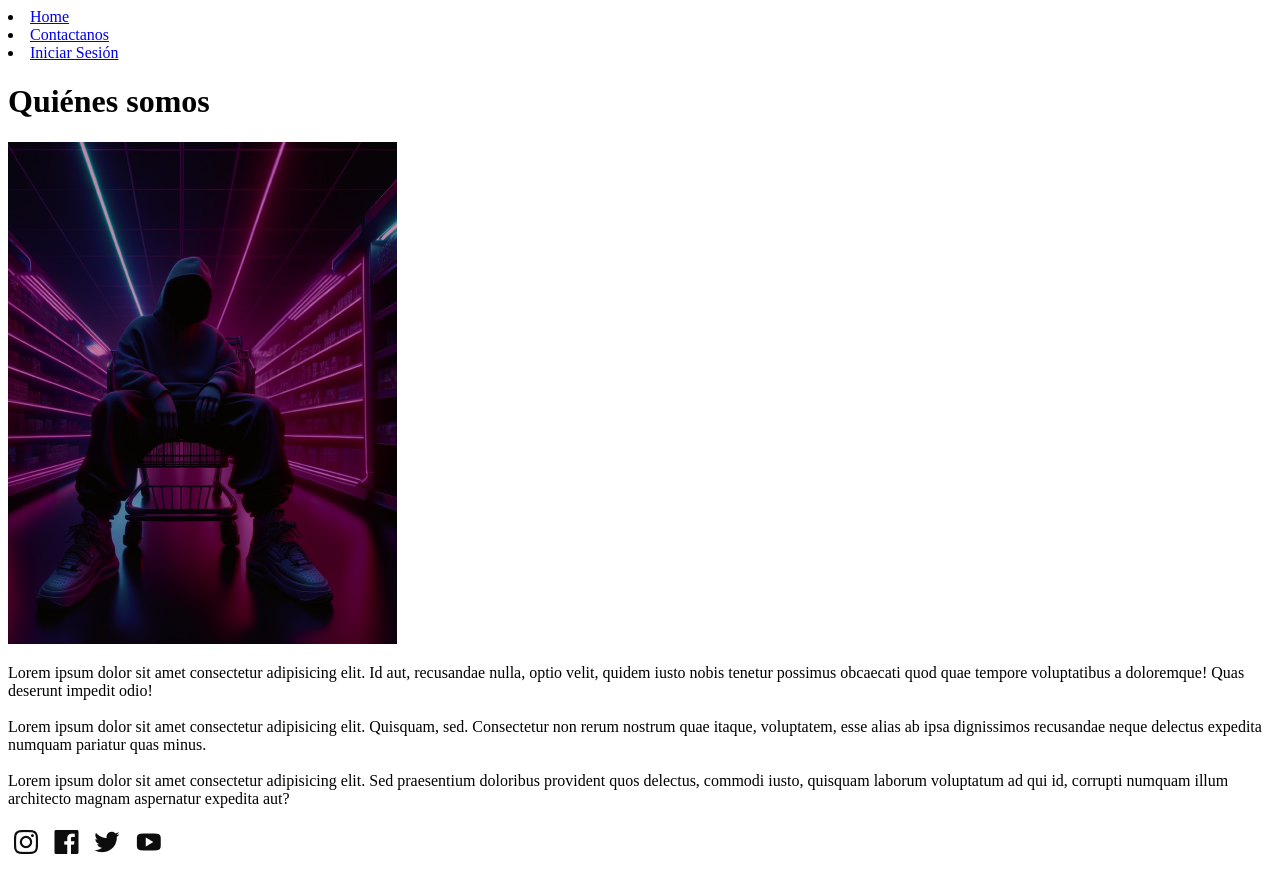
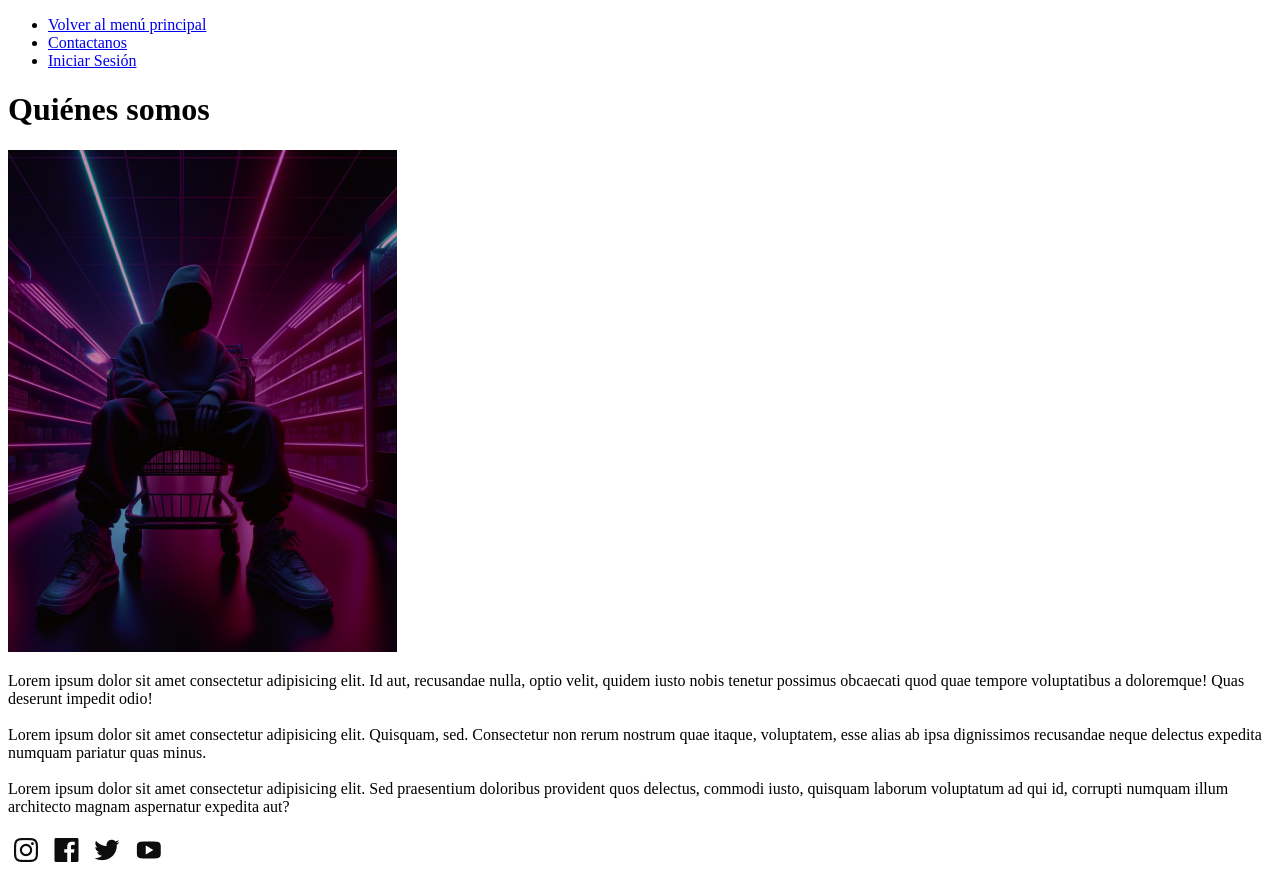
Before and after one commit to Lucas-1988/TF_Informatorio_TecNoticias, a Django app: page /quienessomos/ in a window 1280 px wide. Before the commit the page ends 854 px from the top, so only its background shows below. Run offline with Django 5.2, Linux system fonts and the light colour scheme.

Commit message:
vinculando html 3

```diff
--- a/TPF-Tecnoticias/blog/blog/urls.py
+++ b/TPF-Tecnoticias/blog/blog/urls.py
@@ -4,6 +4,8 @@ from apps.posts.views import posts
 from django.conf import settings
 from django.conf.urls.static import static
 from django.contrib.staticfiles.urls import staticfiles_urlpatterns
+from . import views
+
 
 
 
@@ -11,6 +13,8 @@ urlpatterns = [
     path('admin/', admin.site.urls),
     path('', include('apps.posts.urls')),
     path ('', posts, name='posts'),
+    path('', views.index, name='index'),
+    path('contacto/', views.contacto, name='contacto'),
 ]+static(settings.STATIC_URL, document_root=settings.STATIC_ROOT)
 urlpatterns += staticfiles_urlpatterns()
 urlpatterns += static(settings.MEDIA_URL, document_root=settings.MEDIA_ROOT)
--- a/TPF-Tecnoticias/blog/blog/views.py
+++ b/TPF-Tecnoticias/blog/blog/views.py
@@ -3,3 +3,6 @@ from django.http import HttpResponse
 
 def index(request):
     return render(request, 'index.html')
+
+def contacto(request):
+    return render(request, 'contacto.html')
--- a/TPF-Tecnoticias/blog/templates/contacto.html
+++ b/TPF-Tecnoticias/blog/templates/contacto.html
@@ -5,7 +5,7 @@
     <meta name="viewport" content="width=device-width, initial-scale=1.0">
     <title>TecNoticias</title>
     <ul>
-        <li><a href="{% url 'index' %}">Home</a></li>
+        <li><a href="{% url 'index' %}">Volver al menú principal</a></li>
         <li><a href="{% url 'quienessomos' %}">¿Quiénes somos?</a></li>
         <li><a href="{% url 'registro' %}">Iniciar Sesión</a></li>
     </ul>
--- a/TPF-Tecnoticias/blog/templates/index.html
+++ b/TPF-Tecnoticias/blog/templates/index.html
@@ -1,13 +1,14 @@
 <!DOCTYPE html>
 <html lang="es">
+{% load static %}
     <head>
         <meta charset="UTF-8">
         <meta name="viewport" content="width=device-width, initial-scale=1.0">
         <title>TecNoticias</title>
         <a rel="icon" type="image/png" href="img/enfoqueambico.png"></a>
         <li><a href="{% url 'quienessomos' %}">¿Quienes somos?</a></li>
-        <li><a href="">Contactanos</a></li>
-        <li><a href="">Iniciar Sesión</a></li>
+        <li><a href="{% url 'contacto' %}">Contactanos</a></li>
+        <li><a href="{% url 'registro' %}">Iniciar Sesión</a></li>
     </head>
 
     <body>
--- a/TPF-Tecnoticias/blog/templates/quienessomos.html
+++ b/TPF-Tecnoticias/blog/templates/quienessomos.html
@@ -1,37 +1,33 @@
 <!DOCTYPE html>
 <html lang="es">
+    {% load static %}
     <head>
         <meta charset="UTF-8">
         <meta name="viewport" content="width=device-width, initial-scale=1.0">
         <title>TecNoticias</title>
-        <a rel="icon" type="image/png" href="img/enfoqueambico.png"></a>
-        <li><a href="index2.html">Home</a></li>
-        <li><a href="contacto.html">Contactanos</a></li>
-        <li><a href="registro.html">Iniciar Sesión</a></li>
-
-    <link rel="preconnect" href="https://fonts.googleapis.com">
-    <link rel="preconnect" href="https://fonts.gstatic.com" crossorigin>
-    <link href="https://fonts.googleapis.com/css2?family=Poppins:ital,wght@0,100;0,200;0,300;0,400;0,500;0,600;0,700;0,800;0,900;1,100;1,200;1,300;1,400;1,500;1,600;1,700;1,800;1,900&display=swap" rel="stylesheet">
+        <link rel="icon" type="image/png" href="img/enfoqueambico.png">
     </head>
 
     <body>
         <header>
-
+            <nav>
+                <ul>
+                    <li><a href="{% url 'index' %}">Volver al menú principal</a></li>
+                    <li><a href="{% url 'contacto' %}">Contactanos</a></li>
+                    <li><a href="{% url 'registro' %}">Iniciar Sesión</a></li>
+                </ul>
+            </nav>
         </header>
 
         <div class="contenedor_quienesomos">
             <h1>Quiénes somos</h1>
-            <div class="contenedor_quienesomos-imagentx">
-                <img src="img/quienessomos.png">
-            <div class="quienes-text">
+            <img src="{% static 'img/quienessomos.png' %}" alt="">
             <p>Lorem ipsum dolor sit amet consectetur adipisicing elit. Id aut, recusandae nulla, optio velit, quidem iusto nobis tenetur possimus obcaecati quod quae tempore voluptatibus a doloremque! Quas deserunt impedit odio!<br>
                 <br>
                 Lorem ipsum dolor sit amet consectetur adipisicing elit. Quisquam, sed. Consectetur non rerum nostrum quae itaque, voluptatem, esse alias ab ipsa dignissimos recusandae neque delectus expedita numquam pariatur quas minus.<br>
                 <br>
                 Lorem ipsum dolor sit amet consectetur adipisicing elit. Sed praesentium doloribus provident quos delectus, commodi iusto, quisquam laborum voluptatum ad qui id, corrupti numquam illum architecto magnam aspernatur expedita aut?
             </p>
-            </div>
-            </div>
         </div>
 
         <footer>
@@ -41,6 +37,6 @@
                 <a href="" class="icon" target="_blank"><img class="redes__iconos-svg" src="img/iconos/twitter.png" alt="x-twitter" title="x-twitter"/></a>
                 <a href="" class="icon" target="_blank"><img class="redes__iconos-svg" src="img/iconos/youtube.png" alt="youtube" title="youtube"/></a>
             </div>
-
         </footer>
     </body>
+</html>
--- a/TPF-Tecnoticias/blog/templates/registro.html
+++ b/TPF-Tecnoticias/blog/templates/registro.html
@@ -6,7 +6,6 @@
     <meta charset="UTF-8">
     <meta name="viewport" content="width=device-width, initial-scale=1.0">
     <title>Registro</title>
-    <link rel="preconnect" href="http://127.0.0.1:8000/admin">
 </head>
 <body>
     <div class="container">
```
Also changed, not shown: TPF-Tecnoticias/blog/blog/db.sqlite3. Lines whose indentation alone changed are shown as unchanged.
